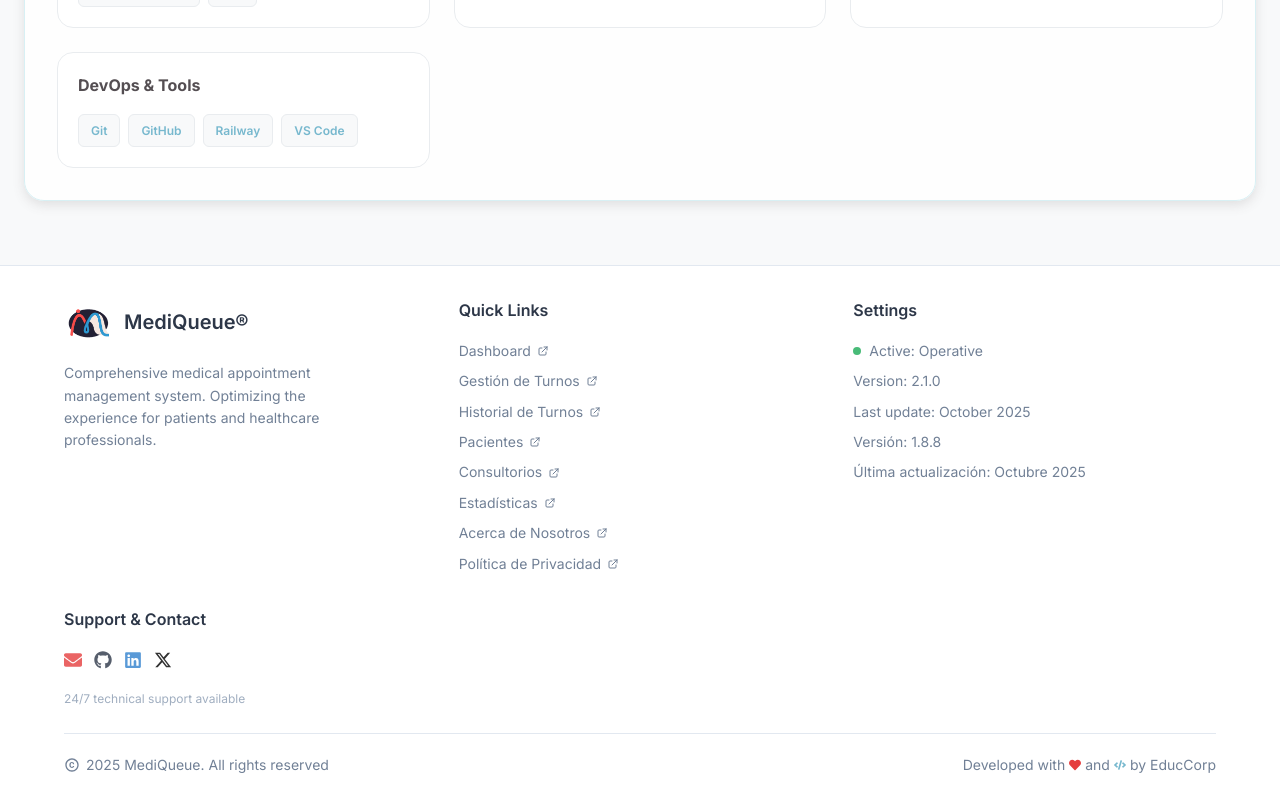
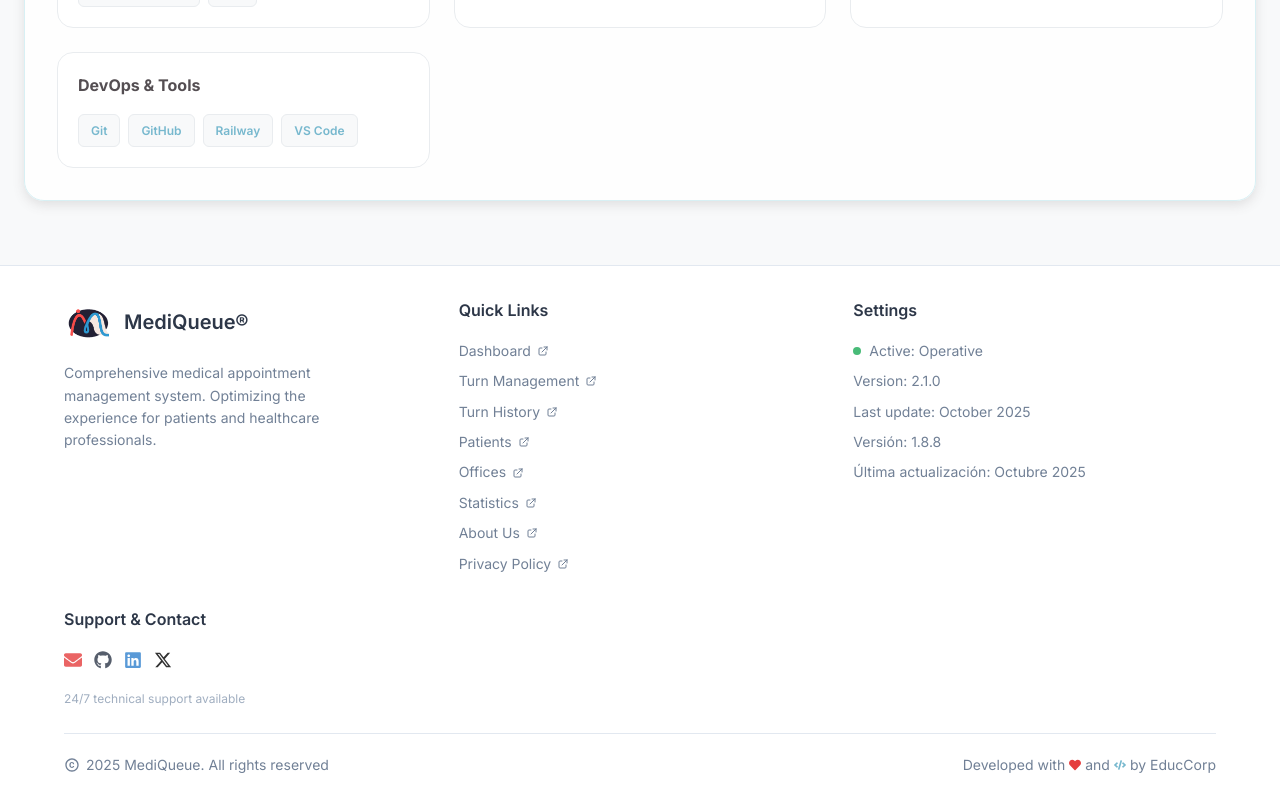
Before and after one commit to Educcorp/MediQueue, a React (Vite) app: page /about in a window 1280 px wide. Shown: the part 2564-3364 px from the top of the page. Built offline with nearby package versions, Linux system fonts and the light colour scheme; no server answers.

Commit message:
traduccion hisotry

```diff
--- a/src/components/Admin/HistorialTurnos.jsx
+++ b/src/components/Admin/HistorialTurnos.jsx
@@ -307,9 +307,9 @@ const HistorialTurnos = () => {
 
   // Estados de turnos disponibles
   const turnStatuses = [
-    { value: 'EN_ESPERA', label: 'En espera', color: 'info', indicator: '#ffc107' },
-    { value: 'ATENDIDO', label: 'Atendido', color: 'success', indicator: '#28a745' },
-    { value: 'CANCELADO', label: 'Cancelado', color: 'danger', indicator: '#dc3545' },
+    { value: 'EN_ESPERA', label: 'Waiting', color: 'info', indicator: '#ffc107' },
+    { value: 'ATENDIDO', label: 'Attended', color: 'success', indicator: '#28a745' },
+    { value: 'CANCELADO', label: 'Cancelled', color: 'danger', indicator: '#dc3545' },
   ];
 
   // Cargar datos al montar el componente
@@ -394,7 +394,7 @@ const HistorialTurnos = () => {
       setConsultorios(consultoriosData);
       setAreas(areasData);
     } catch (error) {
-      setError('Error cargando datos: ' + error.message);
+      setError('Error loading data: ' + error.message);
       console.error('Error cargando datos:', error);
     } finally {
       // Delay mínimo para transición suave del spinner
@@ -437,7 +437,7 @@ const HistorialTurnos = () => {
 
       setTurns(turnsData || []);
     } catch (error) {
-      setError('Error cargando turnos: ' + error.message);
+      setError('Error loading turns: ' + error.message);
       console.error('Error cargando turnos:', error);
       setTurns([]);
     }
@@ -461,14 +461,14 @@ const HistorialTurnos = () => {
   };
 
   const getPatientName = (uk_paciente) => {
-    if (!uk_paciente) return 'Invitado';
+    if (!uk_paciente) return 'Guest';
     const patient = patients.find(p => p.uk_paciente === uk_paciente);
-    return patient ? `${patient.s_nombre} ${patient.s_apellido}` : 'Paciente no encontrado';
+    return patient ? `${patient.s_nombre} ${patient.s_apellido}` : 'Patient not found';
   };
 
   const getConsultorioInfo = (uk_consultorio) => {
     const consultorio = consultorios.find(c => c.uk_consultorio === uk_consultorio);
-    return consultorio ? `Consultorio ${consultorio.i_numero_consultorio}` : 'Consultorio no encontrado';
+    return consultorio ? `Office ${consultorio.i_numero_consultorio}` : 'Office not found';
   };
 
   const getAreaInfo = (uk_consultorio) => {
@@ -494,8 +494,8 @@ const HistorialTurnos = () => {
         combined.push({
           type: 'consultorio',
           id: consultorio.uk_consultorio,
-          name: `Consultorio ${consultorio.i_numero_consultorio}`,
-          displayName: `Consultorio ${consultorio.i_numero_consultorio} - ${area.s_nombre_area}`,
+          name: `Office ${consultorio.i_numero_consultorio}`,
+          displayName: `Office ${consultorio.i_numero_consultorio} - ${area.s_nombre_area}`,
           areaName: area.s_nombre_area,
           areaColor: areaColor,
           icon: AreaIconComponent,
@@ -516,7 +516,7 @@ const HistorialTurnos = () => {
         iconComponent: FaHospital,
         areaColor: '#4A90E2',
         className: '',
-        displayName: 'Todos los consultorios'
+        displayName: 'All offices'
       };
     }
 
@@ -567,7 +567,7 @@ const HistorialTurnos = () => {
   }, [turns.length, currentTurns.length, currentPage, turnsPerPage]);
 
   if (loading) {
-    return <TestSpinner message="Cargando historial de turnos..." />;
+    return <TestSpinner message="Loading turn history..." />;
   }
 
   return (
@@ -581,16 +581,16 @@ const HistorialTurnos = () => {
             <FaHistory />
           </div>
           <div className="page-header-content">
-            <h1 className="page-title">Historial de Turnos</h1>
+            <h1 className="page-title">Turn History</h1>
             <p className="page-subtitle">
-              Consulta y revisa el historial completo de turnos - {turns.length} turnos encontrados
+              View and review complete turn history - {turns.length} turns found
             </p>
           </div>
           <div className="page-actions">
             <button
               className="btn btn-secondary"
               onClick={startTutorial}
-              title="Ver tutorial"
+              title="View tutorial"
               style={{ padding: '8px 12px' }}
             >
               <FaQuestionCircle />
@@ -598,12 +598,12 @@ const HistorialTurnos = () => {
             <button
               className="btn btn-secondary"
               onClick={() => navigate('/admin/turns')}
-              title="Ir a Gestión de Turnos"
+              title="Go to Turn Management"
             >
-              <FaCalendarCheck /> Gestión de Turnos
+              <FaCalendarCheck /> Turn Management
             </button>
             <button className="btn btn-secondary" onClick={loadTurns}>
-              <FaSync /> Actualizar
+              <FaSync /> Refresh
             </button>
           </div>
         </div>
@@ -623,7 +623,7 @@ const HistorialTurnos = () => {
         <div className="filters-section">
           <div className="filter-group date-range-filter">
             <div style={{ display: 'flex', alignItems: 'center', justifyContent: 'space-between', marginBottom: '6px' }}>
-              <label style={{ margin: 0 }}>Fechas</label>
+              <label style={{ margin: 0 }}>DATES</label>
               <button
                 type="button"
                 onClick={() => {
@@ -638,7 +638,7 @@ const HistorialTurnos = () => {
                   height: 'auto',
                   lineHeight: '1'
                 }}
-                title="Reiniciar a último mes"
+                title="Reset to last month"
               >
                 <FaSync style={{ fontSize: '10px' }} />
               </button>
@@ -668,8 +668,8 @@ const HistorialTurnos = () => {
                     e.target.showPicker && e.target.showPicker();
                   }}
                   className="form-control"
-                  placeholder="Fecha inicial"
-                  title="Fecha inicial"
+                  placeholder="Start date"
+                  title="Start date"
                   style={{ width: '100%', minWidth: '0' }}
                 />
               </div>
@@ -680,7 +680,7 @@ const HistorialTurnos = () => {
                 whiteSpace: 'nowrap',
                 padding: '0 6px',
                 flexShrink: 0
-              }}>a</span>
+              }}>to</span>
               <div className="date-input-wrapper" style={{ flex: '1', minWidth: '0' }}>
                 <input
                   type="date"
@@ -699,15 +699,15 @@ const HistorialTurnos = () => {
                   }}
                   min={selectedStartDate}
                   className="form-control"
-                  placeholder="Fecha final"
-                  title="Fecha final"
+                  placeholder="End date"
+                  title="End date"
                   style={{ width: '100%', minWidth: '0' }}
                 />
               </div>
             </div>
           </div>
           <div className="filter-group">
-            <label>Estado</label>
+            <label>STATUS</label>
             <div className="custom-status-select">
               <div
                 ref={statusButtonRef}
@@ -728,7 +728,7 @@ const HistorialTurnos = () => {
                   <div className={`status-icon status-${selectedStatus.toLowerCase()}`}>
                     {React.createElement(getStatusIcon(selectedStatus))}
                   </div>
-                  <span>{selectedStatus === 'todos' ? 'Todos los estados' : turnStatuses.find(s => s.value === selectedStatus)?.label}</span>
+                  <span>{selectedStatus === 'todos' ? 'All statuses' : turnStatuses.find(s => s.value === selectedStatus)?.label}</span>
                 </div>
                 <div className="dropdown-arrow">
                   <svg width="16" height="16" viewBox="0 0 16 16">
@@ -763,7 +763,7 @@ const HistorialTurnos = () => {
                       <div className="status-icon status-todos">
                         <FaList />
                       </div>
-                      <span>Todos los estados</span>
+                      <span>All statuses</span>
                     </div>
                     {turnStatuses.map(status => (
                       <div
@@ -869,7 +869,7 @@ const HistorialTurnos = () => {
                           <FaHospital />
                         </span>
                       </div>
-                      <span>Todos los consultorios</span>
+                      <span>All offices</span>
                     </div>
                     {getCombinedAreaConsultorioList().map(item => (
                       <div
@@ -906,7 +906,7 @@ const HistorialTurnos = () => {
           </div>
           <div className="filter-group">
             <button className="btn btn-secondary">
-              <FaFilter /> Aplicar Filtros
+              <FaFilter /> Apply Filters
             </button>
           </div>
         </div>
@@ -916,7 +916,7 @@ const HistorialTurnos = () => {
           <div className="card-header">
             <h3 className="card-title">
               <FaClipboardList />
-              Registros de Turnos
+              Turn Records
             </h3>
             <div className="card-actions">
               <span style={{
@@ -924,7 +924,7 @@ const HistorialTurnos = () => {
                 color: 'var(--text-muted)',
                 fontWeight: 500
               }}>
-                {turns.length} registro{turns.length !== 1 ? 's' : ''} encontrado{turns.length !== 1 ? 's' : ''}
+                {turns.length} record{turns.length !== 1 ? 's' : ''} found
               </span>
             </div>
           </div>
@@ -933,8 +933,8 @@ const HistorialTurnos = () => {
             {turns.length === 0 ? (
               <div className="empty-state">
                 <FaHistory />
-                <h3>No hay turnos en el historial</h3>
-                <p>No se encontraron turnos para los filtros seleccionados</p>
+                <h3>No turns in history</h3>
+                <p>No turns found for the selected filters</p>
               </div>
             ) : (
               <div className="history-cards" style={{
@@ -950,7 +950,7 @@ const HistorialTurnos = () => {
                   // Obtener color e icono desde la BD
                   const areaColor = areaData?.s_color || '#4A90E2';
                   const areaIconName = areaData?.s_icono || 'FaHospital';
-                  const areaName = areaData?.s_nombre_area || 'Área';
+                  const areaName = areaData?.s_nombre_area || 'Area';
                   const AreaIconComponent = getIconComponent(areaIconName);
 
                   return (
@@ -1113,14 +1113,14 @@ const HistorialTurnos = () => {
             {turns.length > turnsPerPage && (
               <div className="pagination-bar">
                 <div className="pagination-info">
-                  <span>Página {currentPage} de {totalPages} | {turns.length} turnos total</span>
+                  <span>Page {currentPage} of {totalPages} | {turns.length} turns total</span>
                 </div>
                 <div className="pagination-controls">
                   <button
                     onClick={goToFirstPage}
                     disabled={currentPage === 1}
                     className="pagination-btn"
-                    title="Primera página"
+                    title="First page"
                   >
                     <FaAngleDoubleLeft />
                   </button>
@@ -1128,7 +1128,7 @@ const HistorialTurnos = () => {
                     onClick={goToPreviousPage}
                     disabled={currentPage === 1}
                     className="pagination-btn"
-                    title="Página anterior"
+                    title="Previous page"
                   >
                     <FaChevronLeft />
                   </button>
@@ -1136,7 +1136,7 @@ const HistorialTurnos = () => {
                     onClick={goToNextPage}
                     disabled={currentPage === totalPages}
                     className="pagination-btn"
-                    title="Página siguiente"
+                    title="Next page"
                   >
                     <FaChevronRight />
                   </button>
@@ -1144,7 +1144,7 @@ const HistorialTurnos = () => {
                     onClick={goToLastPage}
                     disabled={currentPage === totalPages}
                     className="pagination-btn"
-                    title="Última página"
+                    title="Last page"
                   >
                     <FaAngleDoubleRight />
                   </button>
--- a/src/components/Common/AdminFooter.jsx
+++ b/src/components/Common/AdminFooter.jsx
@@ -94,13 +94,13 @@ const AdminFooter = ({ isDarkMode = false }) => {
             }}>
               {[
                 { name: 'Dashboard', href: '/admin/dashboard' },
-                { name: 'Gestión de Turnos', href: '/admin/turns' },
-                { name: 'Historial de Turnos', href: '/admin/historial' },
-                { name: 'Pacientes', href: '/admin/patients' },
-                { name: 'Consultorios', href: '/admin/consultorios' },
-                { name: 'Estadísticas', href: '/admin/statistics' },
-                { name: 'Acerca de Nosotros', href: '/about' },
-                { name: 'Política de Privacidad', href: '/privacy' }
+                { name: 'Turn Management', href: '/admin/turns' },
+                { name: 'Turn History', href: '/admin/historial' },
+                { name: 'Patients', href: '/admin/patients' },
+                { name: 'Offices', href: '/admin/consultorios' },
+                { name: 'Statistics', href: '/admin/statistics' },
+                { name: 'About Us', href: '/about' },
+                { name: 'Privacy Policy', href: '/privacy' }
               ].map((link) => (
                 <a
                   key={link.name}
--- a/src/components/Common/LoadingScreen.jsx
+++ b/src/components/Common/LoadingScreen.jsx
@@ -2,7 +2,7 @@ import React, { useState, useEffect } from 'react';
 import './LoadingScreen.css';
 
 const LoadingScreen = ({
-    message = "Cargando dashboard...",
+    message = "Loading dashboard...",
     showProgress = false
 }) => {
     const [progress, setProgress] = useState(0);
--- a/src/components/Common/SimpleDemo.jsx
+++ b/src/components/Common/SimpleDemo.jsx
@@ -17,11 +17,11 @@ const SimpleDemo = () => {
     };
 
     if (showLoading) {
-        return <LoadingScreen message="Procesando información" />;
+        return <LoadingScreen message="Processing information" />;
     }
 
     if (showLoadingWithProgress) {
-        return <LoadingScreen message="Cargando dashboard" showProgress={true} />;
+        return <LoadingScreen message="Loading dashboard" showProgress={true} />;
     }
 
     return (
@@ -50,7 +50,7 @@ const SimpleDemo = () => {
                     fontSize: '24px',
                     fontWeight: '700'
                 }}>
-                    🎯 Pantalla de Carga Minimalista
+                    🎯 Minimalist Loading Screen
                 </h2>
 
                 <div style={{
--- a/src/components/Common/TestSpinner.jsx
+++ b/src/components/Common/TestSpinner.jsx
@@ -1,6 +1,6 @@
 import React, { useState, useEffect } from 'react';
 
-const TestSpinner = ({ message = "Cargando..." }) => {
+const TestSpinner = ({ message = "Loading..." }) => {
   // Detectar tema actual
   const [theme, setTheme] = useState(() => localStorage.getItem('mq-theme') || 'light');
   const isDarkMode = theme === 'dark';
--- a/src/components/Common/UnifiedLoadingSpinner.jsx
+++ b/src/components/Common/UnifiedLoadingSpinner.jsx
@@ -1,7 +1,7 @@
 import React from 'react';
 
 const UnifiedLoadingSpinner = ({
-  message = "Cargando...",
+  message = "Loading...",
   fullScreen = true,
   background = '#f8fafc',
   textColor = '#718096',
```
